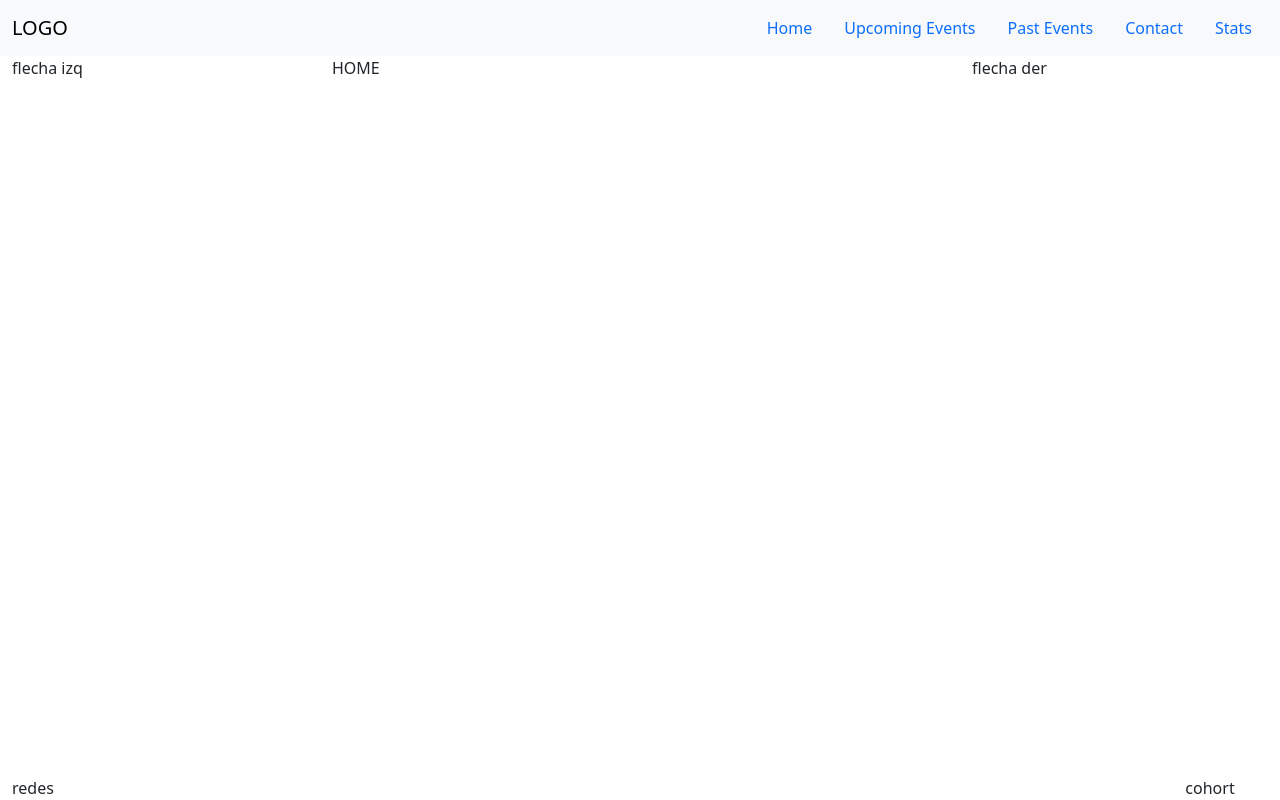
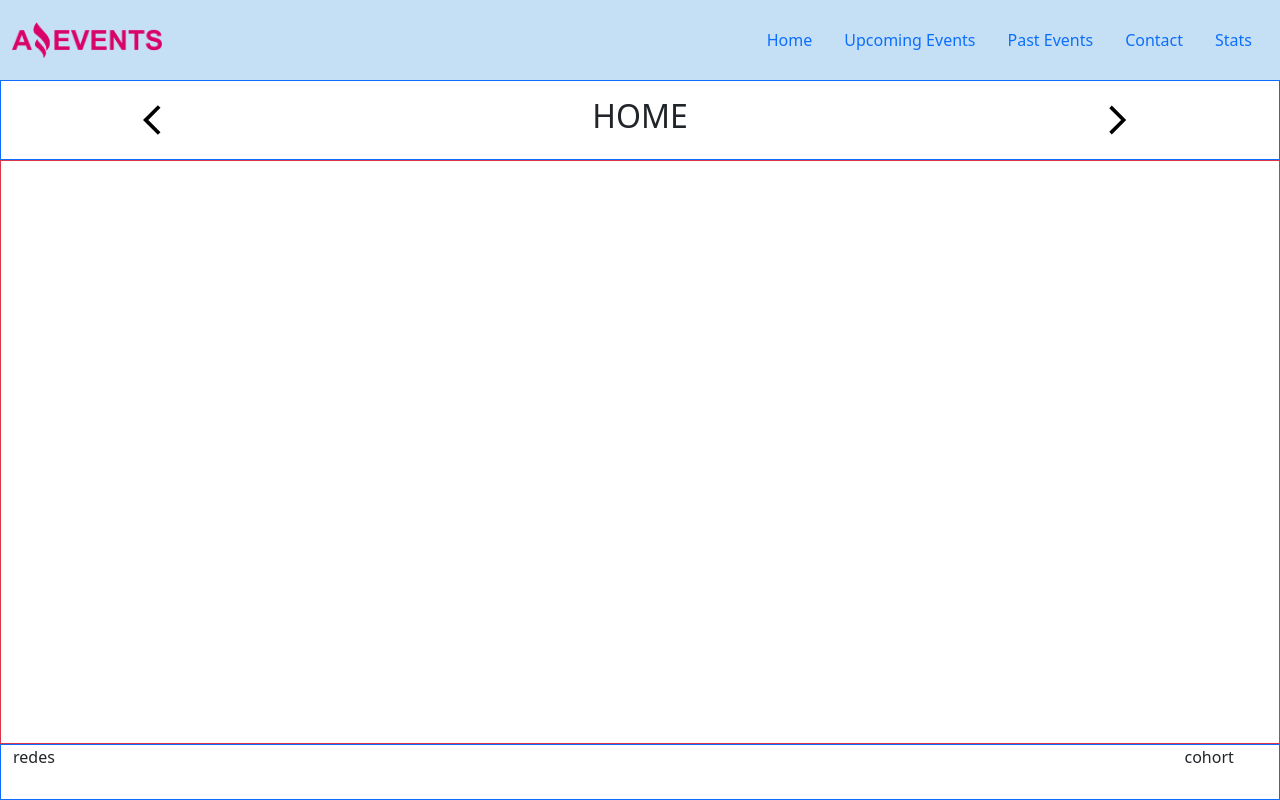
Before and after one commit to JuannRob/amazing-events, a plain HTML site: page index.html in a window 1280 px wide. Drawn offline with nearby package versions, Linux system fonts and the light colour scheme.

Commit message:
main structure & some styles. doto: align footer items

```diff
--- a/assets/styles/styles.css
+++ b/assets/styles/styles.css
@@ -4,12 +4,22 @@ body {
     padding: 0;
 }
 
-nav {
-    background-color: green;
+/* --------------------------------------HEADER-------------------------------------- */
+.header-container {
+    height: 20vh;
 }
 
-footer {
-    position: fixed;
-    bottom: 0;
-    width: 100%;
+/*------------NAVBAR------------*/
+.navbar {
+    background-color: #c5e0f4;
 }
+
+/* --------------------------------------MAIN-------------------------------------- */
+.main-container {
+    height: 73vh;
+}
+
+/* --------------------------------------FOOTER-------------------------------------- */
+.footer-container {
+    height: 7vh;
+}
--- a/index.html
+++ b/index.html
@@ -8,15 +8,18 @@
     <link href="https://cdn.jsdelivr.net/npm/bootstrap@5.3.0-alpha1/dist/css/bootstrap.min.css" rel="stylesheet"
         integrity="sha384-GLhlTQ8iRABdZLl6O3oVMWSktQOp6b7In1Zl3/Jr59b6EGGoI1aFkw7cmDA6j6gD" crossorigin="anonymous">
     <link rel="stylesheet" href="./assets/styles/styles.css">
-    <link rel="shortcut icon" href="./assets/favicon.ico" type="image/x-icon">
+    <link rel="shortcut icon" href="./assets/icons/favicon.ico" type="image/x-icon">
     <title>Amazing Events</title>
 </head>
 
 <body>
     <header>
-        <nav class="navbar bg-body-tertiary">
+        <div class="header-container container-fluid">
+            <div class="row h-50">
+                <nav class="navbar">
                     <div class="container-fluid">
-                <a class="navbar-brand">LOGO</a>
+                        <a class="navbar-brand" href="./index.html"><img src="./assets/images/Logo Amazing Events.png"
+                                alt="Logo" width="150"></a>
                         <ul class="nav">
                             <li class="nav-item">
                                 <a class="nav-link active" aria-current="page" href="#">Home</a>
@@ -36,26 +39,29 @@
                         </ul>
                     </div>
                 </nav>
+            </div>
+
+            <div class="row arrow-nav h-50 justify-content-between align-items-center border border-primary">
+                <div class="col-3 text-center">
+                    <a href=""><img src="./assets/icons/arrow_back_ios_black_36dp.svg" alt="My Happy SVG" /></a>
+                </div>
+                <div class="col-6 text-center">
+                    <h2>HOME</h2>
+                </div>
+                <div class="col-3 text-center">
+                    <a href=""><img src="./assets/icons/arrow_forward_ios_black_36dp.svg" alt="My Happy SVG" /></a>
+                </div>
+            </div>
+        </div>
     </header>
 
     <main>
-        <div class="container-fluid">
-            <div class="row justify-content-between">
-                <div class="col-3">
-                    <p>flecha izq</p>
-                </div>
-                <div class="col-6">
-                    <p>HOME</p>
-                </div>
-                <div class="col-3">
-                    <p>flecha der</p>
-                </div>
-            </div>
+        <div class="main-container container-fluid border border-danger">
         </div>
     </main>
 
-    <footer>
-        <div class="container-fluid">
+    <footer class="fixed-bottom">
+        <div class="footer-container container-fluid border border-primary">
             <div class="row justify-content-between">
                 <div class="col-1">redes</div>
                 <div class="col-1">cohort</div>
```
Also changed, not shown: assets/icons/arrow_back_ios_black_24dp.svg (added), assets/icons/arrow_back_ios_black_36dp.svg (added), assets/icons/arrow_forward_ios_black_24dp.svg (added), assets/icons/arrow_forward_ios_black_36dp.svg (added), assets/icons/favicon.ico (renamed from assets/favicon.ico), assets/images/Cinema.jpg (added), assets/images/Costume_Party.jpg (added), assets/images/Food_Fair.jpg (added), assets/images/Logo Amazing Events.png (added), assets/images/Marathon.jpg (added), assets/images/Museum_Tour.jpg (added), assets/images/Music_Concert.jpg (added). Lines whose indentation alone changed are shown as unchanged.
